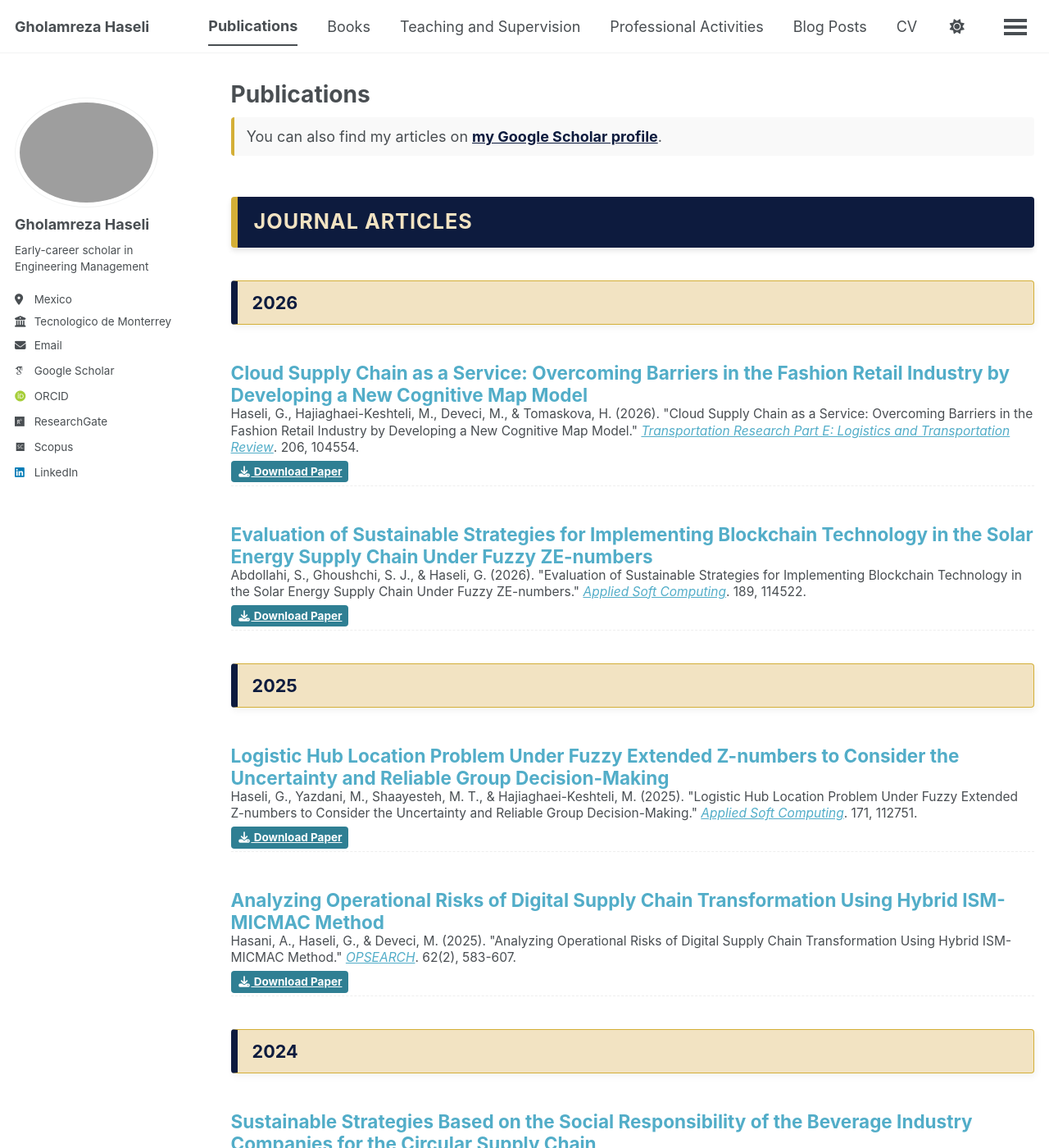
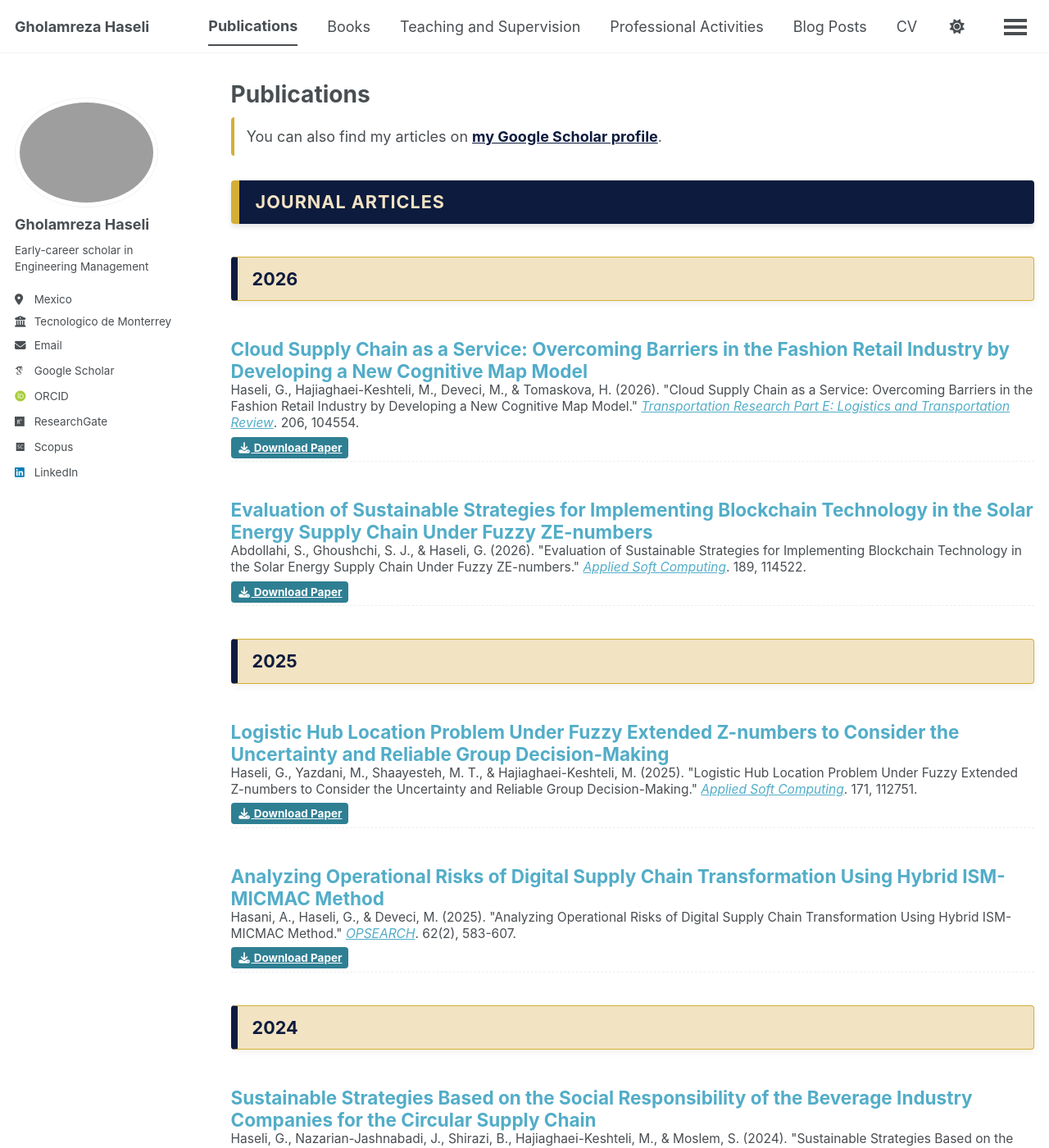
Before and after one commit to Gholamreza-Haseli/Gholamreza-Haseli.github.io, a Jekyll site: the page built from _pages/publications.html, in a window 1280 px wide and 1400 px high. Shown: the whole window at 82% size. Built offline with Jekyll 4.4.1, drawn with Linux system fonts in a browser that asks for light colours; some web fonts are replaced; a script bundle is joined from its source files by our own code; library files that are not in the unit come from our copies.

Commit message:
Update publications.html

```diff
--- a/_pages/publications.html
+++ b/_pages/publications.html
@@ -6,7 +6,7 @@ author_profile: true
 ---
 
 {% if site.author.googlescholar %}
-  <div class="wordwrap" style="margin-bottom: 20px; padding: 10px; background: var(--receiver-msg-bg, #f9f9f9); border-radius: 4px; border-left: 4px solid #d4af37;">
+  <div class="wordwrap" style="margin-bottom: 20px; padding: 10px; border-radius: 4px; border-left: 4px solid #d4af37;">
     You can also find my articles on <a href="{{site.author.googlescholar}}" target="_blank" style="font-weight: bold; color: #0d1b3e;">my Google Scholar profile</a>.
   </div>
 {% endif %}
@@ -18,11 +18,11 @@ author_profile: true
   .poms-main-header {
     background-color: #0d1b3e;
     color: #f2e3c2;
-    padding: 12px 20px;
+    padding: 10px 20px;
     border-radius: 4px;
-    margin: 50px 0 25px 0;
-    border-left: 8px solid #d4af37; /* لبه طلایی سمت چپ */
-    font-size: 1.4em;
+    margin: 30px 0 20px 0;
+    border-left: 10px solid #d4af37; /* لبه طلایی سمت چپ */
+    font-size: 1.2em;
     font-weight: bold;
     text-transform: uppercase;
     letter-spacing: 1px;
```
